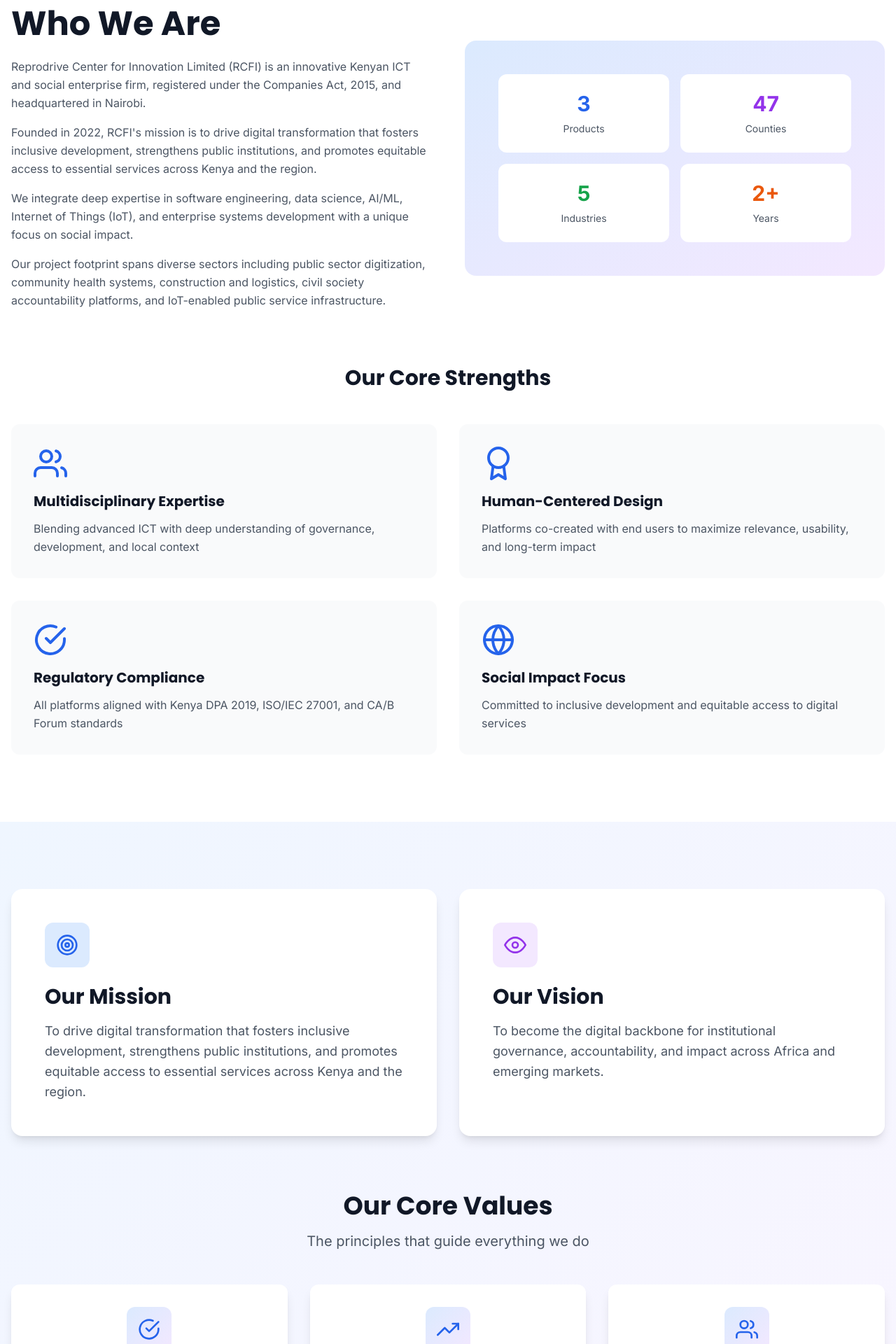
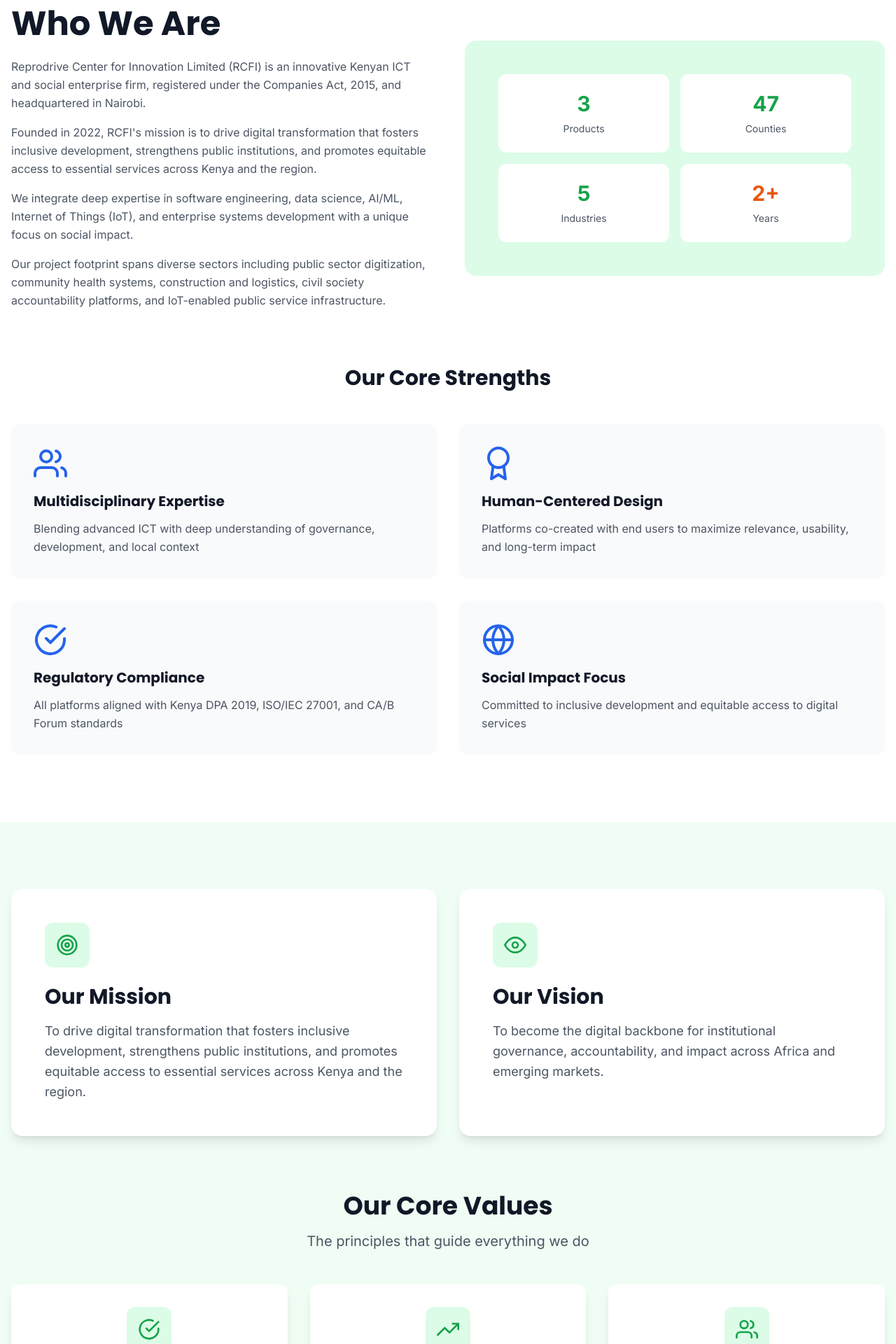
Before and after one commit to icp-smartprojects/rcfi-technology-website, a Next.js app: page /about in a window 1280 px wide. Shown: the part 860-2780 px from the top of the page at 70% size. Built offline with nearby package versions, Linux system fonts and the light colour scheme; no server answers.

Commit message:
Fix: Replace all blue/purple colors with dark green in About and Resources pages

```diff
--- a/src/components/about/CompanyOverview.jsx
+++ b/src/components/about/CompanyOverview.jsx
@@ -47,14 +47,14 @@ export default function CompanyOverview() {
               </p>
             </div>
           </div>
-          <div className="bg-gradient-to-br from-blue-100 to-purple-100 rounded-2xl p-12 flex items-center justify-center">
+          <div className="bg-gradient-to-br from-green-100 to-green-100 rounded-2xl p-12 flex items-center justify-center">
             <div className="grid grid-cols-2 gap-4 w-full">
               <div className="bg-white rounded-xl p-6 text-center">
-                <div className="text-3xl font-bold text-blue-600 mb-2">3</div>
+                <div className="text-3xl font-bold text-green-600 mb-2">3</div>
                 <div className="text-sm text-gray-600">Products</div>
               </div>
               <div className="bg-white rounded-xl p-6 text-center">
-                <div className="text-3xl font-bold text-purple-600 mb-2">47</div>
+                <div className="text-3xl font-bold text-green-600 mb-2">47</div>
                 <div className="text-sm text-gray-600">Counties</div>
               </div>
               <div className="bg-white rounded-xl p-6 text-center">
--- a/src/components/about/MissionVisionValues.jsx
+++ b/src/components/about/MissionVisionValues.jsx
@@ -30,14 +30,14 @@ export default function MissionVisionValues() {
   ]
 
   return (
-    <section className="py-24 px-4 bg-gradient-to-br from-blue-50 to-purple-50">
+    <section className="py-24 px-4 bg-gradient-to-br from-green-50 to-green-50">
       <div className="max-w-7xl mx-auto">
         {/* Mission & Vision */}
         <div className="grid md:grid-cols-2 gap-8 mb-20">
           {/* Mission */}
           <div className="bg-white rounded-2xl shadow-lg p-8 lg:p-12">
-            <div className="w-16 h-16 bg-blue-100 rounded-xl flex items-center justify-center mb-6">
-              <FiTarget className="w-8 h-8 text-blue-600" />
+            <div className="w-16 h-16 bg-green-100 rounded-xl flex items-center justify-center mb-6">
+              <FiTarget className="w-8 h-8 text-green-600" />
             </div>
             <h3 className="text-3xl font-bold text-gray-900 mb-4">Our Mission</h3>
             <p className="text-gray-600 text-lg leading-relaxed">
@@ -47,8 +47,8 @@ export default function MissionVisionValues() {
 
           {/* Vision */}
           <div className="bg-white rounded-2xl shadow-lg p-8 lg:p-12">
-            <div className="w-16 h-16 bg-purple-100 rounded-xl flex items-center justify-center mb-6">
-              <FiEye className="w-8 h-8 text-purple-600" />
+            <div className="w-16 h-16 bg-green-100 rounded-xl flex items-center justify-center mb-6">
+              <FiEye className="w-8 h-8 text-green-600" />
             </div>
             <h3 className="text-3xl font-bold text-gray-900 mb-4">Our Vision</h3>
             <p className="text-gray-600 text-lg leading-relaxed">
@@ -71,8 +71,8 @@ export default function MissionVisionValues() {
               const Icon = value.icon
               return (
                 <div key={index} className="bg-white rounded-xl shadow-lg p-8 text-center hover:shadow-xl transition-shadow">
-                  <div className="w-16 h-16 bg-gradient-to-br from-blue-100 to-purple-100 rounded-xl flex items-center justify-center mx-auto mb-4">
-                    <Icon className="w-8 h-8 text-blue-600" />
+                  <div className="w-16 h-16 bg-gradient-to-br from-green-100 to-green-100 rounded-xl flex items-center justify-center mx-auto mb-4">
+                    <Icon className="w-8 h-8 text-green-600" />
                   </div>
                   <h4 className="text-xl font-bold text-gray-900 mb-3">{value.title}</h4>
                   <p className="text-gray-600">{value.description}</p>
--- a/src/components/about/Team.jsx
+++ b/src/components/about/Team.jsx
@@ -75,7 +75,7 @@ export default function Team() {
           {teamMembers.map((member, index) => (
             <div key={index} className="bg-white rounded-2xl shadow-lg overflow-hidden hover:shadow-xl transition-shadow">
               {/* Image placeholder */}
-              <div className="bg-gradient-to-br from-blue-100 to-purple-100 h-64 flex items-center justify-center">
+              <div className="bg-gradient-to-br from-green-100 to-green-50 h-64 flex items-center justify-center">
                 <div className="w-32 h-32 bg-white rounded-full flex items-center justify-center text-4xl font-bold text-gray-400">
                   {member.name.split(' ').map(n => n[0]).join('')}
                 </div>
@@ -84,7 +84,7 @@ export default function Team() {
               {/* Content */}
               <div className="p-6">
                 <h3 className="text-xl font-bold text-gray-900 mb-1">{member.name}</h3>
-                <p className="text-blue-600 font-semibold mb-2">{member.title}</p>
+                <p className="text-green-600 font-semibold mb-2">{member.title}</p>
                 <p className="text-sm text-gray-600 mb-4">{member.role}</p>
                 <p className="text-gray-600 text-sm mb-4">{member.bio}</p>
 
@@ -92,7 +92,7 @@ export default function Team() {
                 <div className="flex items-center gap-4">
                   <a
                     href={member.linkedin}
-                    className="text-gray-400 hover:text-blue-600 transition-colors"
+                    className="text-gray-400 hover:text-green-600 transition-colors"
                     target="_blank"
                     rel="noopener noreferrer"
                   >
@@ -100,7 +100,7 @@ export default function Team() {
                   </a>
                   <a
                     href={`mailto:${member.email}`}
-                    className="text-gray-400 hover:text-blue-600 transition-colors"
+                    className="text-gray-400 hover:text-green-600 transition-colors"
                   >
                     <FiMail className="w-5 h-5" />
                   </a>
@@ -111,14 +111,14 @@ export default function Team() {
         </div>
 
         {/* Join Team CTA */}
-        <div className="mt-16 bg-gradient-to-r from-blue-600 to-purple-600 rounded-2xl p-8 lg:p-12 text-center text-white">
+        <div className="mt-16 bg-gradient-to-r from-green-600 to-green-700 rounded-2xl p-8 lg:p-12 text-center text-white">
           <h3 className="text-3xl font-bold mb-4">
             Join Our Team
           </h3>
-          <p className="text-xl text-blue-100 mb-8 max-w-2xl mx-auto">
+          <p className="text-xl text-green-100 mb-8 max-w-2xl mx-auto">
             We're always looking for talented individuals passionate about digital transformation
           </p>
-          <Link href="/about/careers" className="inline-block px-8 py-4 bg-white text-blue-600 rounded-lg hover:bg-blue-50 font-semibold text-lg transition-all">
+          <Link href="/about/careers" className="inline-block px-8 py-4 bg-white text-green-600 rounded-lg hover:bg-green-50 font-semibold text-lg transition-all">
             View Open Positions
           </Link>
         </div>
--- a/src/pages/resources/white-papers.jsx
+++ b/src/pages/resources/white-papers.jsx
@@ -61,9 +61,9 @@ export default function WhitePapers() {
       </Head>
 
       {/* Hero */}
-      <section className="pt-32 pb-20 px-4 bg-gradient-to-br from-purple-50 via-white to-purple-50">
+      <section className="pt-32 pb-20 px-4 bg-gradient-to-br from-green-50 via-white to-green-50">
         <div className="max-w-7xl mx-auto text-center">
-          <div className="inline-flex items-center gap-2 bg-purple-100 text-purple-600 px-4 py-2 rounded-full text-sm font-semibold mb-6">
+          <div className="inline-flex items-center gap-2 bg-green-100 text-green-600 px-4 py-2 rounded-full text-sm font-semibold mb-6">
             <FiFileText /> Research & Reports
           </div>
           <h1 className="text-5xl md:text-6xl font-bold text-gray-900 mb-6">
@@ -82,11 +82,11 @@ export default function WhitePapers() {
             {papers.map((paper, index) => (
               <div key={index} className="bg-white rounded-xl shadow-lg p-8 hover:shadow-xl transition-all">
                 <div className="flex items-start gap-4 mb-4">
-                  <div className="w-12 h-12 bg-purple-100 rounded-lg flex items-center justify-center flex-shrink-0">
-                    <FiFileText className="w-6 h-6 text-purple-600" />
+                  <div className="w-12 h-12 bg-green-100 rounded-lg flex items-center justify-center flex-shrink-0">
+                    <FiFileText className="w-6 h-6 text-green-600" />
                   </div>
                   <div className="flex-1">
-                    <div className="text-sm font-semibold text-purple-600 mb-1">{paper.category}</div>
+                    <div className="text-sm font-semibold text-green-600 mb-1">{paper.category}</div>
                     <h3 className="text-xl font-bold text-gray-900 mb-2">{paper.title}</h3>
                   </div>
                 </div>
@@ -97,7 +97,7 @@ export default function WhitePapers() {
                 </div>
                 <a
                   href={paper.downloadUrl}
-                  className="flex items-center justify-center gap-2 w-full px-6 py-3 bg-purple-600 text-white rounded-lg hover:bg-purple-700 font-semibold transition-all"
+                  className="flex items-center justify-center gap-2 w-full px-6 py-3 bg-green-600 text-white rounded-lg hover:bg-green-700 font-semibold transition-all"
                 >
                   <FiDownload /> Download PDF
                 </a>
```
